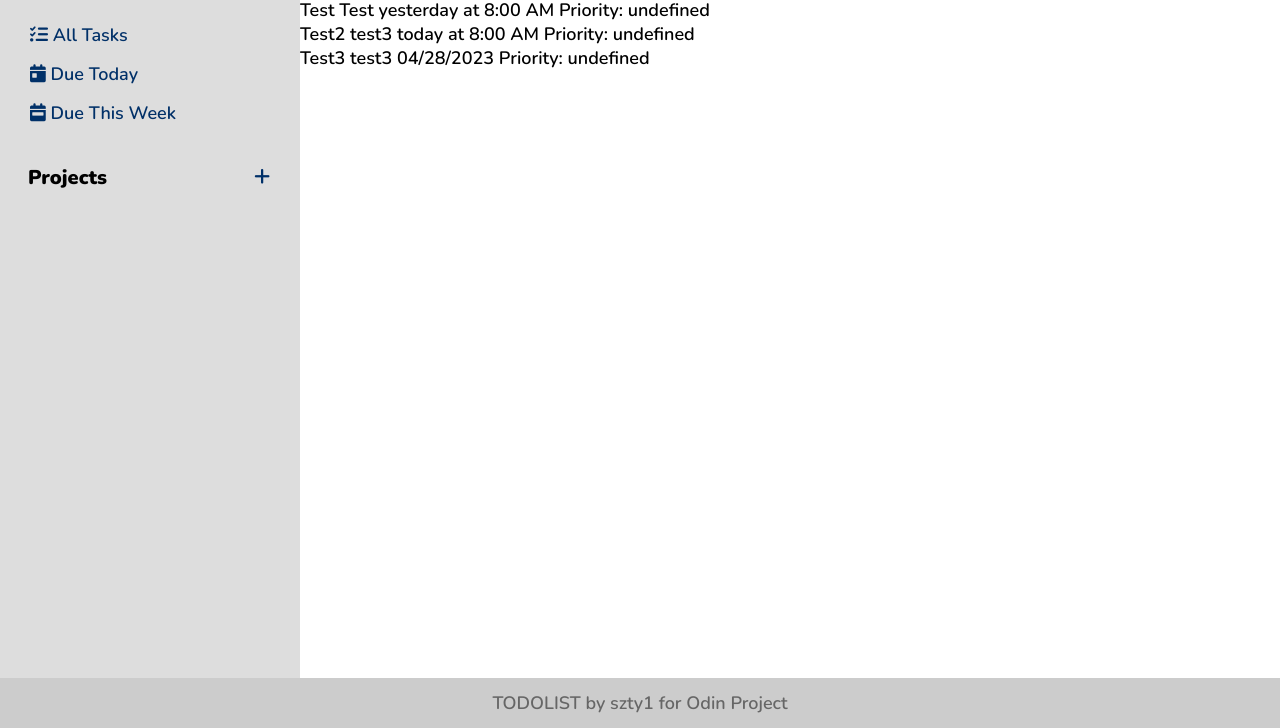
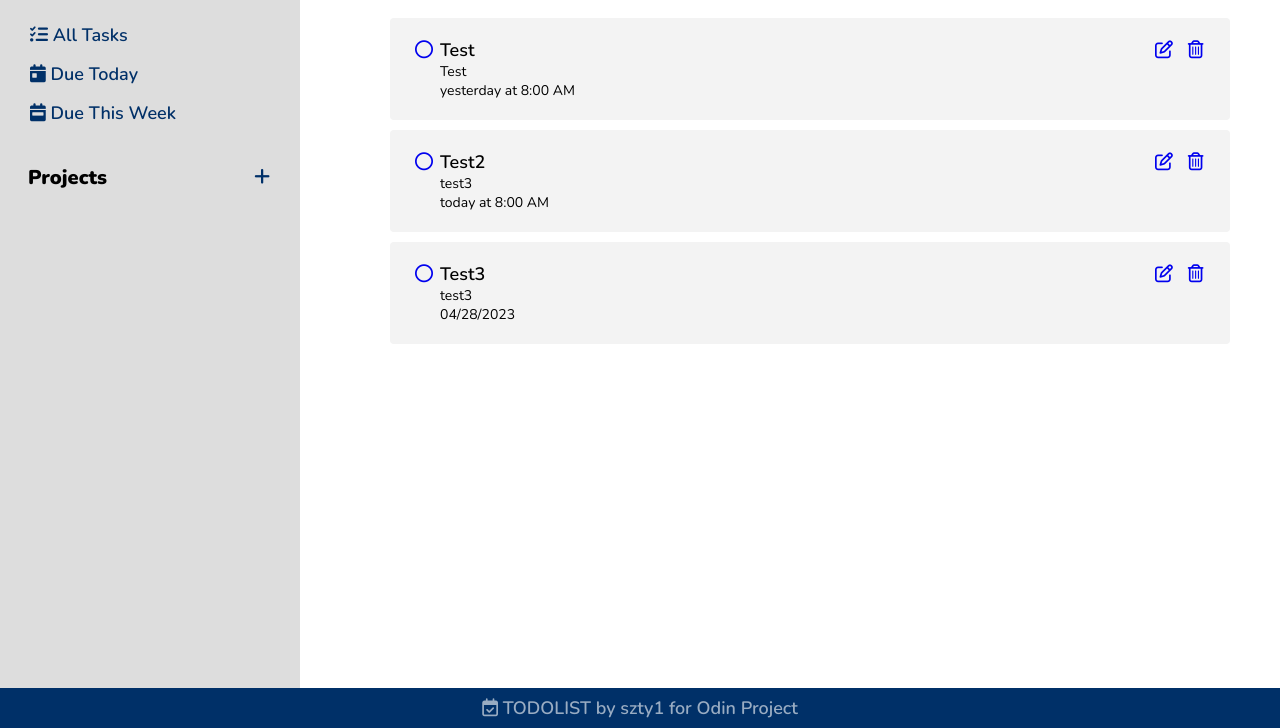
Before and after one commit to szty1/odin-todolist, a website built with webpack: page dist/index.html in a window 1280 px wide. Shown: the part 72-800 px from the top of the page. Built offline with nearby package versions, Linux system fonts and the light colour scheme.

Commit message:
tasklist polish

```diff
--- a/src/modules/display.js
+++ b/src/modules/display.js
@@ -18,7 +18,9 @@ export default class Display {
     content.innerHTML = `
     <div class="header"></div>
     <div class="sidebar"></div>
-    <div class="tasks"></div>
+    <div class="tasks">
+      <div class="tasklist"></div>
+    </div>
     <div class="footer"></div>
     `;
   }
@@ -27,7 +29,7 @@ export default class Display {
     const header = document.querySelector('.header');
 
     header.innerHTML = `
-    <span class="logo">TODOLIST</span>
+    <span class="logo"><i class="fa-regular fa-calendar-check"></i> TODOLIST</span>
     <ul>
       <li><a href="#" class="addtask"><i class="fa-solid fa-plus"></i> Add Task</a></li>
       <li><a href="#"><i class="fa-solid fa-magnifying-glass"></i> Find Task</a></li>
@@ -56,20 +58,29 @@ export default class Display {
   }
 
   static loadTask(task) {
-    const tasks = document.querySelector('.tasks');
+    const tasklist = document.querySelector('.tasklist');
 
-    tasks.innerHTML += `
+    const completedIcon = task.completed ? "fa-circle-check" : "fa-circle";
+    tasklist.innerHTML += `
     <div class="task">
-      <span class="title">${task.title}</span>
-      <span class="title">${task.description}</span>
-      <span class="title">${task.getFormattedDate()}</span>
-      <span class="title">Priority: ${task.priority}</span>
+      <div class="checkbox">
+        <a href="#" class="completetask" data-id="${task.id}"><i class="fa-regular ${completedIcon}"></i></a>
+      </div>
+      <div class="data">
+        <p class="title">${task.title}</p>
+        <p class="description">${task.description}</p>
+        <p class="duedate">${task.getFormattedDate()}</p>
+      </div>
+      <div class="buttons">
+        <a href="#" class="edittaks" data-id="${task.id}"><i class="fa-regular fa-pen-to-square"></i></a>
+        <a href="#" class="deletetask" data-id="${task.id}"><i class="fa-regular fa-trash-can"></i></a>
+      </div>
     </div>
   `
   }
 
   static clearTasks() {
-    const tasks = document.querySelector('.tasks');
+    const tasks = document.querySelector('.tasklist');
     tasks.innerHTML = "";
   }
 
@@ -80,6 +91,8 @@ export default class Display {
     tasks.forEach((task) => {
       Display.loadTask(task);
     })
+
+    Display.addTaskListeners();
   }
 
   static loadTasksToday() {
@@ -89,6 +102,8 @@ export default class Display {
     tasks.forEach((task) => {
       Display.loadTask(task);
     })
+
+    Display.addTaskListeners();
   }
 
   static loadTasksWeek() {
@@ -98,17 +113,33 @@ export default class Display {
     tasks.forEach((task) => {
       Display.loadTask(task);
     })
+
+    Display.addTaskListeners();
   }
 
   static loadTasksProject(name) {
 
   }
 
+  static completeTask(e) {
+    Main.todolist.completeTask(this.dataset.id);
+    Display.loadTasksAll();
+  }
+
+  static editTask(e) {
+
+  }
+
+  static deleteTask(e) {
+    Main.todolist.deleteTask(this.dataset.id);
+    Display.loadTasksAll();
+  }
+
   static loadFooter() {
     const footer = document.querySelector('.footer');
 
     footer.innerHTML = `
-    <span>TODOLIST by szty1 for Odin Project</span>
+    <span><i class="fa-regular fa-calendar-check"></i> TODOLIST by szty1 for Odin Project</span>
     `;
   }
 
@@ -132,7 +163,15 @@ export default class Display {
     listall.addEventListener('click', Display.loadTasksAll);
     listtoday.addEventListener('click', Display.loadTasksToday);
     listweek.addEventListener('click', Display.loadTasksWeek);
+  }
 
+  static addTaskListeners() {
+    const completetasks = document.querySelectorAll('.completetask');
+    const edittasks = document.querySelectorAll('.edittask');
+    const deletetasks = document.querySelectorAll('.deletetask');
 
+    completetasks.forEach((btn) => btn.addEventListener('click', Display.completeTask));
+    edittasks.forEach((btn) => btn.addEventListener('click', Display.editTask));
+    deletetasks.forEach((btn) => btn.addEventListener('click', Display.deleteTask));
   }
 }
--- a/src/modules/project.js
+++ b/src/modules/project.js
@@ -16,28 +16,12 @@ export default class Project {
   }
 
   addTask(task) {
-    this.tasks.set(task.id, task);
+    this.tasks.set(String(task.id), task);
   }
 
-  deleteTask(id) {
+  removeTask(id) {
     if (this.tasks.has(id)) {
       this.tasks.delete(id);
     }
   }
-
-  getTodaysTasks() {
-    const todaystasks = [];
-    this.tasks.forEach((task, id, map) => {
-      if (isToday(task.dueDate)) todaystasks.push(task);
-    });
-    return todaystasks;
-  }
-
-  getThisWeeksTasks() {
-    const weekstasks = [];
-    this.tasks.forEach((task) => {
-      if (isThisWeek(task.dueDate)) weekstasks.push(task);
-    });
-    return weekstasks;
-  }
 }
--- a/src/modules/task.js
+++ b/src/modules/task.js
@@ -10,13 +10,17 @@ export default class Task {
     return Task.#nextid;
   }
 
-  constructor (title, description, dueDate, priority) {
+  constructor (title, description, dueDate) {
     this.title = title;
     this.description = description;
     this.dueDate = new Date(dueDate);
-    this.priority = priority;
     this.id = Task.#getNextId();
     this.completed = false;
+    this.priority = 1;
+  }
+
+  toggleCompleted() {
+    this.completed = !this.completed;
   }
 
   getFormattedDate() {
--- a/src/styles/style.css
+++ b/src/styles/style.css
@@ -47,7 +47,7 @@ li {
   width: 100%;
   display: grid;
   grid-template-columns: 300px 1fr;
-  grid-template-rows: 70px 1fr 50px;
+  grid-template-rows: 70px 1fr 40px;
 }
 
 .header {
@@ -124,14 +124,61 @@ li {
   color: rgb(0, 48, 104);
 }
 
+.tasks {
+  display: flex;
+  justify-content: center;
+  gap: 10px;
+  padding: 20px;
+}
+
+.tasklist {
+  flex: 0 1 800px;
+  display: flex;
+  flex-direction: column;
+  gap: 10px;
+}
+
+.task {
+  width: 100%;
+  display: grid;
+  grid-template-columns: 30px 1fr 60px;
+  flex-direction: column;
+  background-color: #f3f3f3;
+  border-radius: 4px;
+  padding: 20px;
+}
+
+.task p {
+  margin: 0;
+}
+
+.task a {
+  padding: 0 5px;
+}
+
+.task .title {
+  font-size: 18px;
+  font-weight: 600;
+}
+
+.task .description {
+  font-size: 14px;
+  font-weight: 400;
+}
+
+.task .duedate {
+  font-size: 14px;
+  font-weight: 400;
+}
+
 .footer {
   grid-column: 1 / 3;
   display: flex;
   justify-content: center;
   align-items: center;
-  background-color: #cccccc;
+  background-color: rgb(0, 48, 104);
 }
 
 .footer span {
-  color: #666666;
+  color: #ffffff99;
 }
```
Also changed, not shown: dist/main.js.
